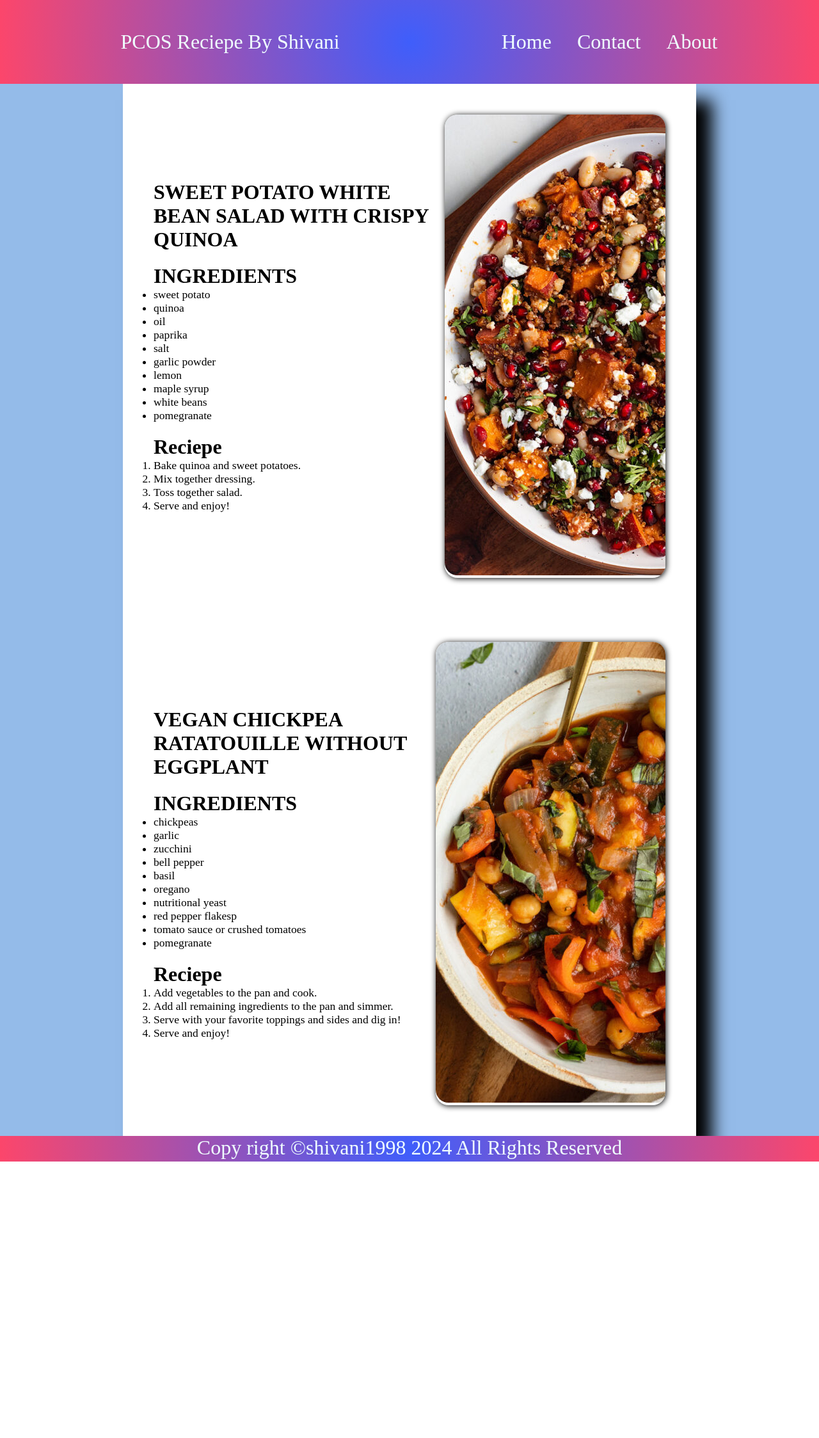
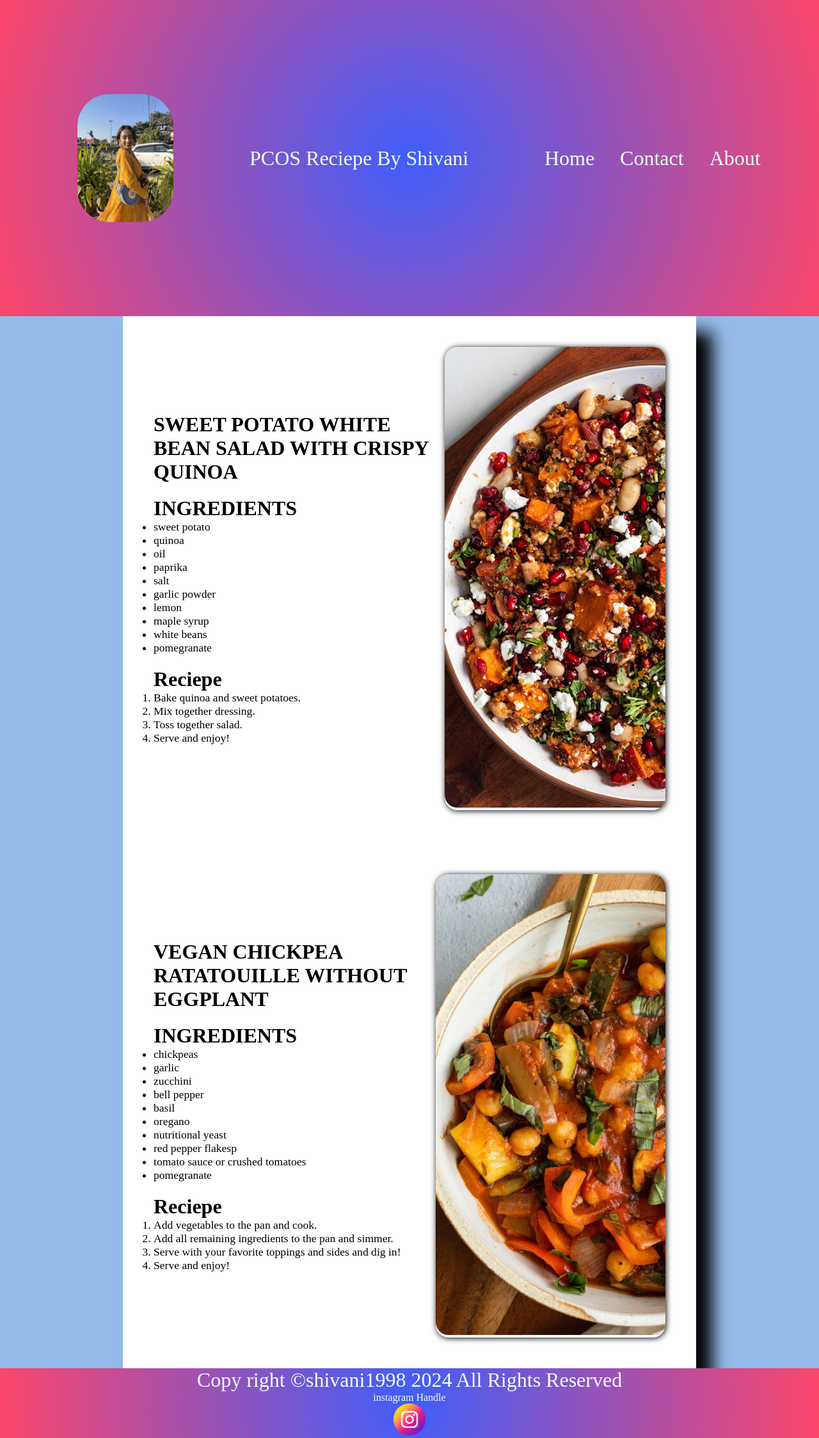
Before and after one commit to shivaniverma1998/reciepe-folder, a plain HTML site: page index.html in a window 1280 px wide. Shown: the whole page at 64% size. Before the commit the page ends 1815 px from the top, so only its background shows below. Drawn offline with Linux system fonts and the light colour scheme.

Commit message:
making changes in css style

```diff
--- a/index.html
+++ b/index.html
@@ -14,9 +14,15 @@
             <div class="navContainer">
                 <nav>
                     <ul id="navlist">
+                        <div class="frontbox">
+                            <img
+                            src="Shivani.jpg"
+                            />
+                        </div>
                         <li>
                             <p id="navlogo">PCOS Reciepe By Shivani</p>
                         </li>
+
                         <li>
                             <div id="navItems">
                                 <a href="#">Home</a>
@@ -131,6 +137,12 @@
                 <p>
                     Copy right &copy;shivani1998 2024 All Rights Reserved
                 </p>
+                <div class="social-links">
+                    <p id="insta">instagram Handle</p>
+                    <a href="https://www.instagram.com/lifeofshivaneeyyyyy/?utm_source=qr&igsh=MTR4eXM2bG5rYzJvOA%3D%3D" class="social-link">
+                        <img src="instagram.png" alt="Instagram handle">
+                    </a>
+                </div>
             </div>
         </footer>
 
--- a/styles.css
+++ b/styles.css
@@ -72,6 +72,18 @@ a{
     color: azure;
     font-size: 2rem;
 }
+.social-links {
+    display: flex;
+    flex-direction: column;
+     /* make social links inline */
+}
+.social-links img{
+    height: 50px;
+}
+.social-links p{
+    font-size: 1rem;
+
+}
 
 .contentBox{
     width: 70%;
@@ -106,6 +118,26 @@ a{
     transition: all 0.3s 0s linear;
     height: 100%;
 }
+
+.frontbox{
+    display: flex;
+    flex-direction: row;
+    gap: 20px;
+    height: 400px;
+    align-items: center;
+    justify-content: left;
+}
+.frontbox img{
+    height: 100px;
+    border-radius: 50px;
+    transition: all 0.3s 0s linear;
+    height: 50%;
+}
+.frontbox:hover{
+    transform: scale(1.2);
+
+}
+
 
 .rightbox:hover{
     transform: scale(1.2);
```
Also changed, not shown: Shivani.jpg (added), instagram.png (added).
